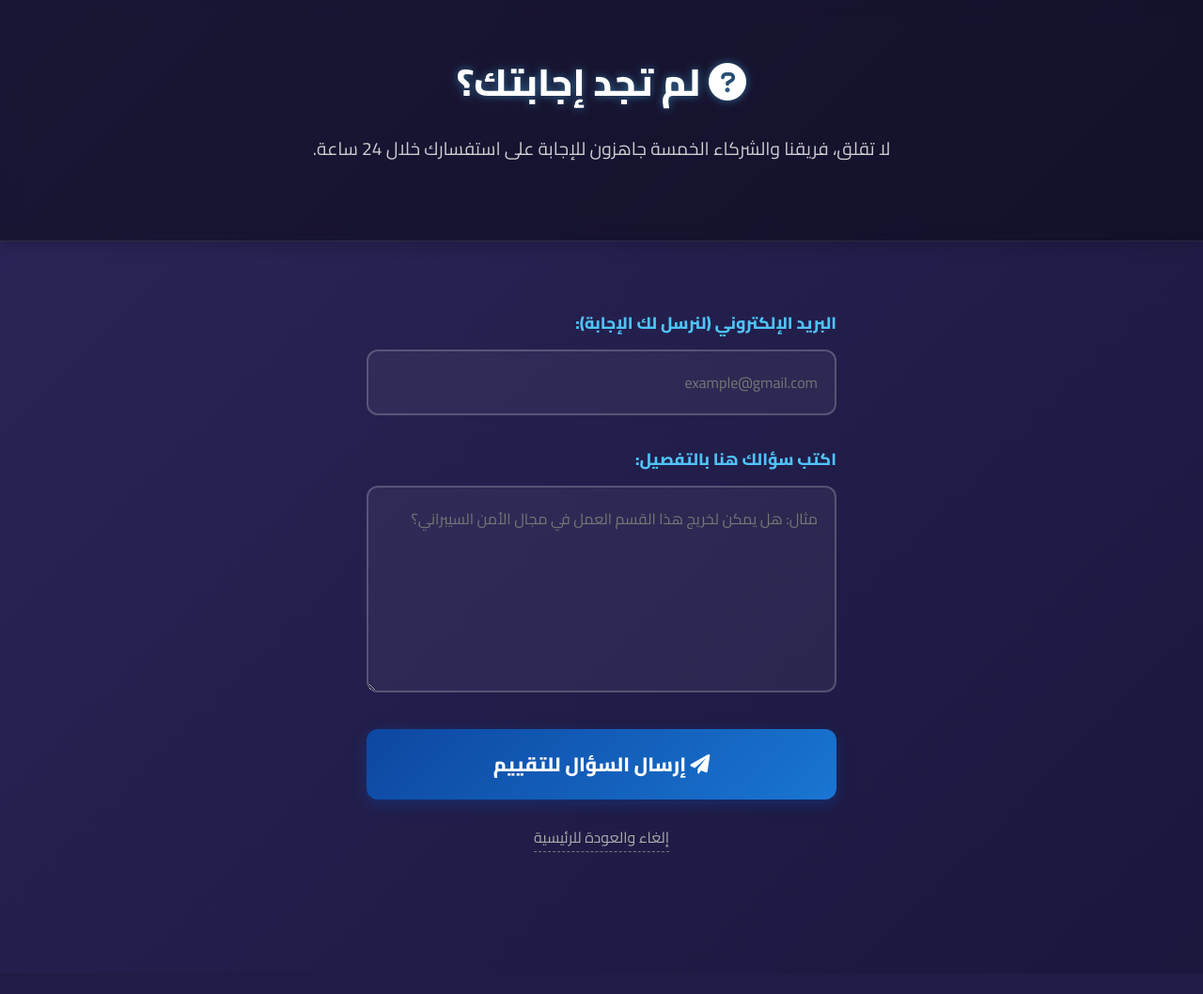
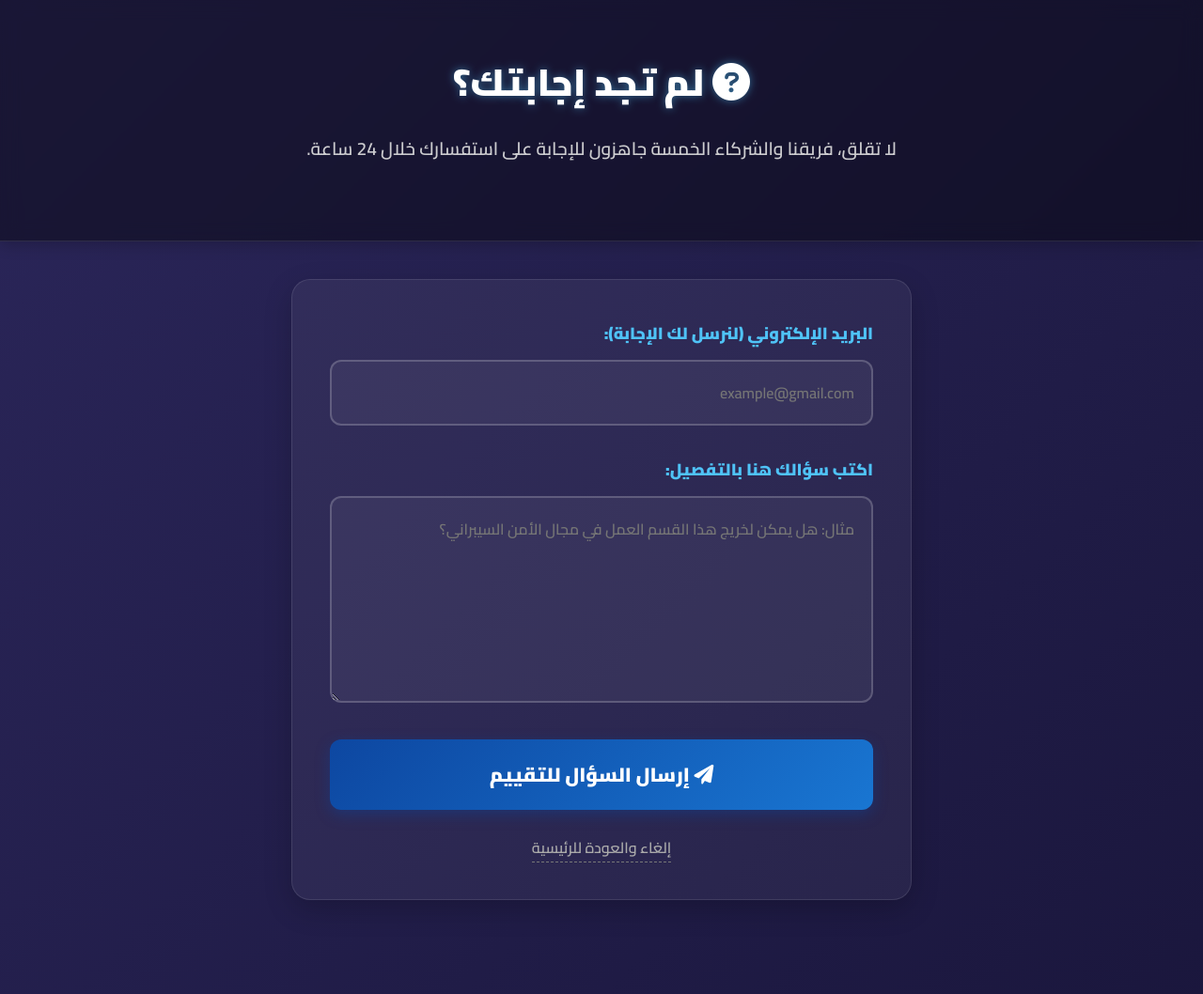
Before and after one commit to AliZaid008/college-ai-website, a Flask app: template templates/ask.html in a window 1280 px wide. Shown: the whole page at 94% size. Before the commit the page ends 907 px from the top, so only its background shows below. Run offline with Flask 3, Linux system fonts and the light colour scheme; the template is opened without the code that fills it, so the values that code supplies are empty.

Commit message:
Fixing Ask a question page

```diff
--- a/templates/ask.html
+++ b/templates/ask.html
@@ -2,10 +2,23 @@
 <html lang="ar" dir="rtl">
 <head>
     <meta charset="UTF-8">
+    <meta name="viewport" content="width=device-width, initial-scale=1.0">
     <title>أضف سؤالاً جديداً</title>
     <link rel="stylesheet" href="{{ url_for('static', filename='style.css') }}">
     <link rel="stylesheet" href="https://cdnjs.cloudflare.com/ajax/libs/font-awesome/6.0.0/css/all.min.css">
-    <link href="https://fonts.googleapis.com/css2?family=Cairo:wght@400;600;800&display=swap" rel="stylesheet">
+    <link href="https://fonts.googleapis.com/css2?family=Tajawal:wght@400;700&family=Cairo:wght@600;900&display=swap" rel="stylesheet">
+
+    <style>
+        /* Ensuring font consistency */
+        body {
+            font-family: 'Tajawal', sans-serif;
+        }
+        /* Mobile adjustment */
+        @media (max-width: 600px) {
+            .container { padding: 20px; }
+            .form-box { padding: 20px; }
+        }
+    </style>
 </head>
 <body>
 
@@ -14,7 +27,7 @@
         <p>لا تقلق، فريقنا والشركاء الخمسة جاهزون للإجابة على استفسارك خلال 24 ساعة.</p>
     </div>
 
-    <div class="container" style="max-width: 600px;">
+    <div class="container" style="max-width: 700px;">
 
         {% if success %}
         <div class="success-box">
@@ -26,7 +39,7 @@
         </div>
         {% else %}
 
-        <div class="searchable-section" style="padding: 30px; text-align: right;">
+        <div class="form-box">
             <form action="/ask" method="POST">
 
                 <label class="form-label">البريد الإلكتروني (لنرسل لك الإجابة):</label>
@@ -41,7 +54,7 @@
             </form>
 
             <div style="text-align: center; margin-top: 25px;">
-                <a href="{{ url_for('home') }}" style="color: #aaa; text-decoration: none; border-bottom: 1px dashed #777;">إلغاء والعودة للرئيسية</a>
+                <a href="{{ url_for('home') }}" style="color: #aaa; text-decoration: none; border-bottom: 1px dashed #777; transition: 0.3s;">إلغاء والعودة للرئيسية</a>
             </div>
         </div>
         {% endif %}
```
